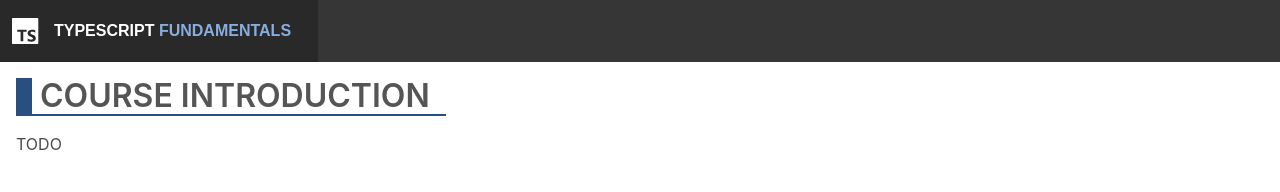
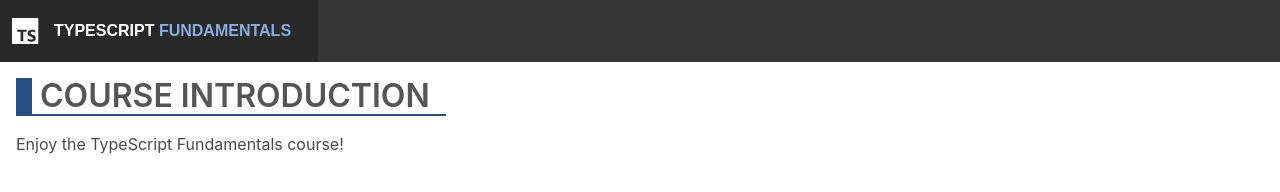
Before and after one commit to DanWahlin/typescript-fundamentals, a plain HTML site: page src/1-Course-Introduction/index.html in a window 1280 px wide. Drawn offline with nearby package versions, Linux system fonts and the light colour scheme; files that its build step writes are made by us from their sources.

Commit message:
something at least for mod 1

```diff
--- a/src/1-Course-Introduction/index.html
+++ b/src/1-Course-Introduction/index.html
@@ -24,7 +24,7 @@
           <div class="content-title-group">
             <h2 class="title">Course Introduction</h2>
           </div>
-          TODO
+          Enjoy the TypeScript Fundamentals course!
         </main>
       </div>
     </div>
```
